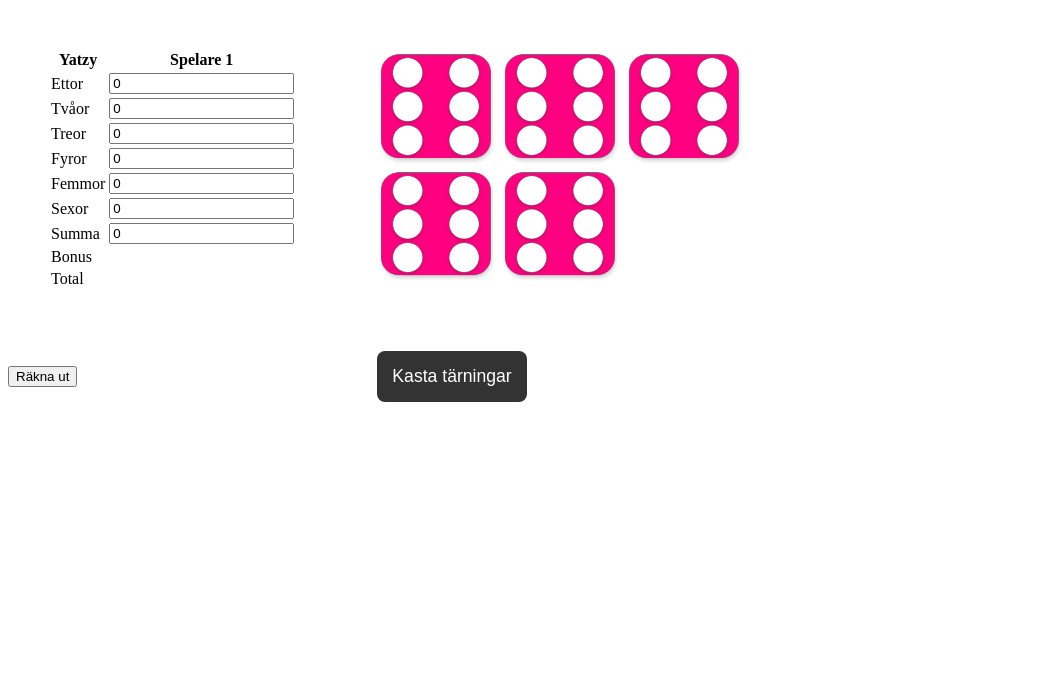
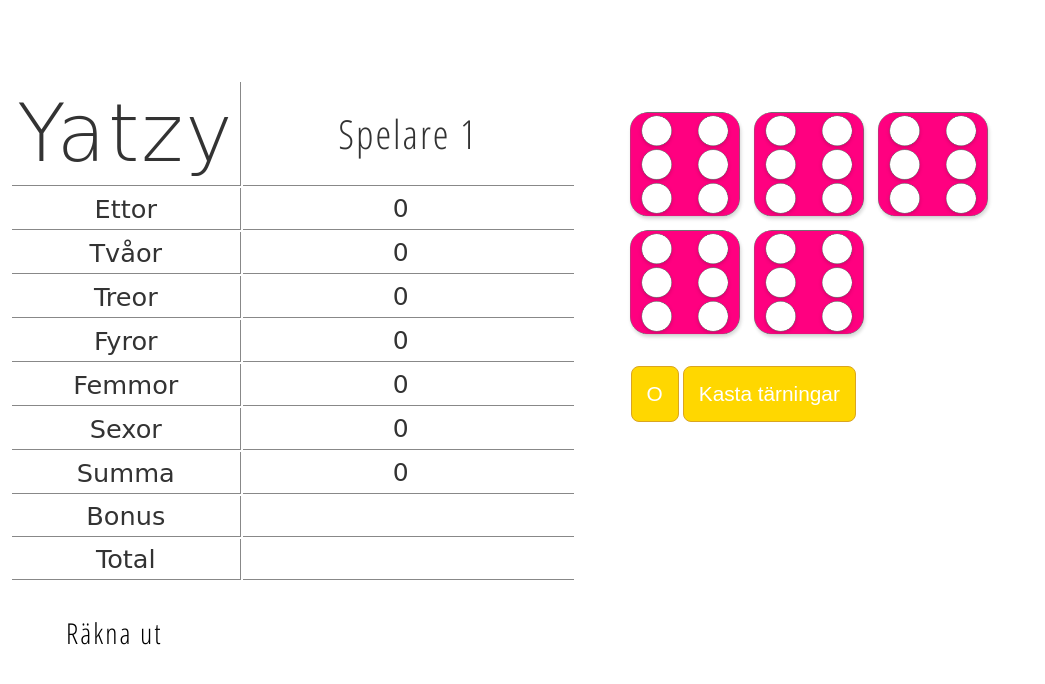
Before and after one commit to esodermark/Mitt-yatzy, a plain HTML site: page index.html in a window 1280 px wide. Shown: the whole page, without its empty margins (0-1045 px from the left). Drawn offline with nearby package versions, Linux system fonts and the light colour scheme; a web font is replaced by a local one.

Commit message:
css, dice update

```diff
--- a/index.html
+++ b/index.html
@@ -5,6 +5,8 @@
     <meta name="viewport" content="width=device-width, initial-scale=1.0">
     <meta http-equiv="X-UA-Compatible" content="ie=edge">
     <title>Document</title>
+    <link href="https://fonts.googleapis.com/css?family=Chilanka|Gayathri&display=swap" rel="stylesheet">
+    <link href="https://fonts.googleapis.com/css?family=Open+Sans+Condensed:300&display=swap" rel="stylesheet">
     <script src="https://code.jquery.com/
 jquery-3.3.1.min.js"></script>
     <script type="text/javascript" src="index.js"></script>
@@ -14,46 +16,47 @@ jquery-3.3.1.min.js"></script>
 <div class="container">
     <table>
         <tr>
-            <th>Yatzy</th>
+            <th class="yatzy">Yatzy</th>
             <th>Spelare 1</th>
         </tr>
         <tr>
             <td>Ettor</td>
-            <td><input type="number" value="0" id="ones"/></td>
+            <td class="tdInput"><input type="number" value="0" id="ones"/></td>
         </tr>
         <tr>
             <td>Tvåor</td>
-            <td><input type="number" value="0" id="twos"/></td>
+            <td class="tdInput"><input type="number" value="0" id="twos"/></td>
         </tr>
         <tr>
             <td>Treor</td>
-            <td><input type="number" value="0" id="threes"/></td>
+            <td class="tdInput"><input type="number" value="0" id="threes"/></td>
         </tr>
         <tr>
             <td>Fyror</td>
-            <td><input type="number" value="0" id="fours"/></td>
+            <td class="tdInput"><input type="number" value="0" id="fours"/></td>
         </tr>
         <tr>
             <td>Femmor</td>
-            <td><input type="number" value="0" id="fives"/></td>
+            <td class="tdInput"><input type="number" value="0" id="fives"/></td>
         </tr>
         <tr>
             <td>Sexor</td>
-            <td><input type="number" value="0" id="sixes"/></td>
+            <td class="tdInput"><input type="number" value="0" id="sixes"/></td>
         </tr>
         <tr>
             <td>Summa</td>
-            <td><input type="number" value="0" id="sum"/></td>
+            <td class="tdInput"><input type="number" value="0" id="sum"/></td>
         </tr>
         <tr>
             <td>Bonus</td>
-            <td id="bonus"></td>
+            <td class="tdInput" id="bonus"></td>
         </tr>
         <tr>
             <td>Total</td>
-            <td id="total"></td>
+            <td id="total" class="tdInput"></td>
         </tr>
     </table>
+
 
     <div class="diceImages">
         <input type="checkbox" id="checkbox0" class="chkbx">
@@ -66,15 +69,15 @@ jquery-3.3.1.min.js"></script>
         <label for="checkbox3"><img src="images/dice6.png"></label>
         <input type="checkbox" id="checkbox4" class="chkbx">
         <label for="checkbox4"><img src="images/dice6.png"></label>
+        <div>
+            <button id="resetDices" class="rollDice">O</button>
+            <button id="rollDice" class="rollDice">Kasta tärningar</button>
+        </div>
+
+
     </div>
 </div>
-<div class="container2">
-    <div class="btnContainer">
-        <button id="calcSum">Räkna ut</button>
-    </div>
-    <div class="btnContainerThrowDice">
-            <button id="rollDice">Kasta tärningar</button>
-    </div>
-</div>
+<button id="calcSum">Räkna ut</button>
+
 </body>
 </html>
--- a/index.js
+++ b/index.js
@@ -16,8 +16,11 @@ function calcSum(){
     let ones = document.getElementById("ones").valueAsNumber;
     let twos = document.getElementById("twos").valueAsNumber;
     let threes = document.getElementById("threes").valueAsNumber;
+    let fours = document.getElementById("fours").valueAsNumber;
+    let fives = document.getElementById("fives").valueAsNumber;
+    let sixes = document.getElementById("sixes").valueAsNumber;
 
-    let sum = ones + twos + threes;
+    let sum = ones + twos + threes + fours + fives + sixes;
     document.getElementById("sum").value = sum;
 
     if (sum >=63){
@@ -63,3 +66,19 @@ function selectFreeze(){
         }
         }
 }
+
+document.addEventListener("DOMContentLoaded", function(event){
+    let resetDices = document.getElementById("resetDices");
+    resetDices.addEventListener("click", unfreeze);
+});
+
+function unfreeze(){
+    for (let i = 0; i < 5; i++) {
+        let checkbox = document.getElementById("checkbox" + i);
+
+    if (checkbox.checked){
+        !checkbox.checked;
+        document.querySelectorAll("img")[i].style.opacity = "1";
+    }
+    }
+}
--- a/style.css
+++ b/style.css
@@ -1,21 +1,69 @@
+body{
+    padding: 0;
+    margin: 0;
+}
+
 .container{
     display:flex;
     flex-wrap: wrap;
-    align-items: center;
-}
-
-.container2{
-    display:flex;
-    flex-wrap: wrap;
-    align-items: center;
+    align-items: flex-start;
+    margin: 70px auto 0 auto;
 }
 
 table{
-    padding: 5vh;
+    padding: 10px;
+}
+
+table input{
+    border: none;
+    text-align: center;
+    font-family:'Chilanka', cursive;
+    color: #333333;
+    font-size: 25px;
+}
+
+th{
+    font-family: 'Open Sans Condensed', sans-serif;
+    font-weight: 10;
+    letter-spacing: 2px;
+    color: #333333;
+    font-size: 2.5em;
+    padding: 5px;
+    border-bottom: solid 1px #888;
+}
+
+td{
+    font-family:'Chilanka', cursive;
+    color: #333333;
+    text-align: center;
+    border-bottom: solid 1px #888;
+    border-right: solid 1px #888;
+    font-size: 1.6em;
+    padding: 5px;
+}
+
+th.yatzy{
+    font-family:'Chilanka', cursive;
+    font-size: 5em;
+    color: #333333;
+    border-right: 1px solid #888;
+    text-decoration: none;
+}
+
+td.tdInput{
+    border-right:none;
 }
 
 img{
     max-width: 15vh;
+    transition: ease-out 0.2s;
+    border-color: gold;
+    border-radius: 20px;
+}
+
+img:hover{
+    background-color: gold;
+    max-width: 15.5vh;
 }
 
 .diceImages{
@@ -23,18 +71,45 @@ img{
     padding: 5vh;
 }
 
-.btnContainerThrowDice{
-    padding: 20px;
-    margin-left: 280px;
+.rollDice{
+    padding: 15px;
+    border-style: solid;
+    border-color: goldenrod;
+    border-width: 1px;
+    border-radius: 8px;
+    background-color :gold;
+    color: #fff;
+    font-size: 1.3em;
+    font-weight: 400;
+    font-family: Arial, Helvetica, sans-serif;
+    transition: ease-in-out 0.1s;
+    margin-left: 0;
+    margin-top: 20px;
 }
 
-#rollDice{
-    padding: 15px;
-    border: none;
-    border-radius: 8px;
-    background-color: #333;
-    color: #fff;
-    font-size: 1.1em;
-    font-weight: 400;
-    font-family: Arial, Helvetica, sans-serif;
+.rollDice#resetDices{
+    margin: 0;
+    margin-left:5px;
 }
+
+button.rollDice:hover{
+    border-width: 2px;
+    border-color: orange;
+    border-style: solid;
+    box-shadow: 3px 3px 2px 3px #f4f4f4;
+}
+
+#calcSum{
+ font-family: 'Open Sans Condensed', sans-serif;
+ font-weight: 500;
+ letter-spacing: 2px;
+ border-style: none;
+ background-color: #fff;
+ font-size: 1.8em;
+ margin-top: 20px;
+ margin-left: 60px;
+}
+
+#calcSum:hover{
+    font-weight: 800;
+}
```
